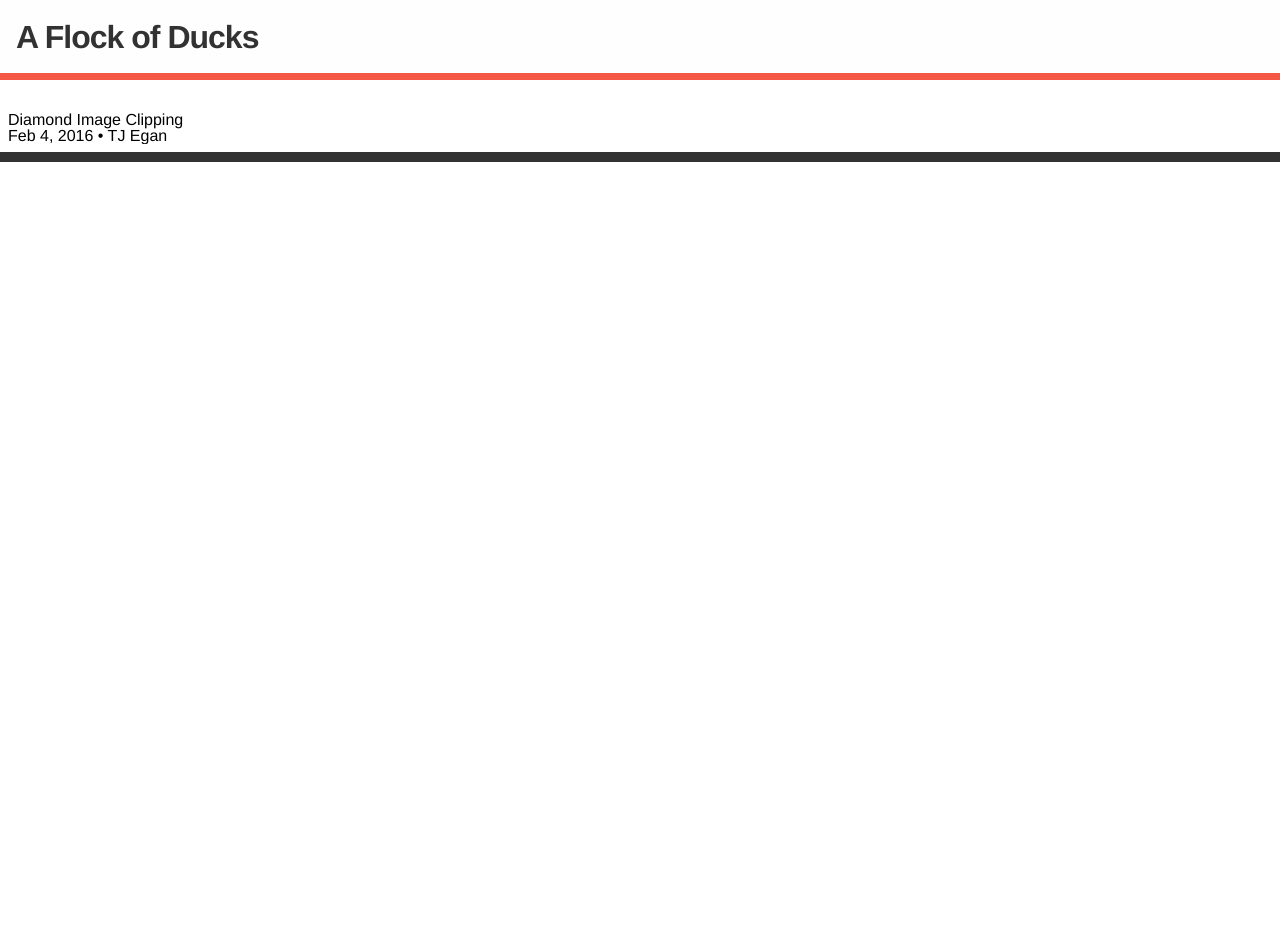
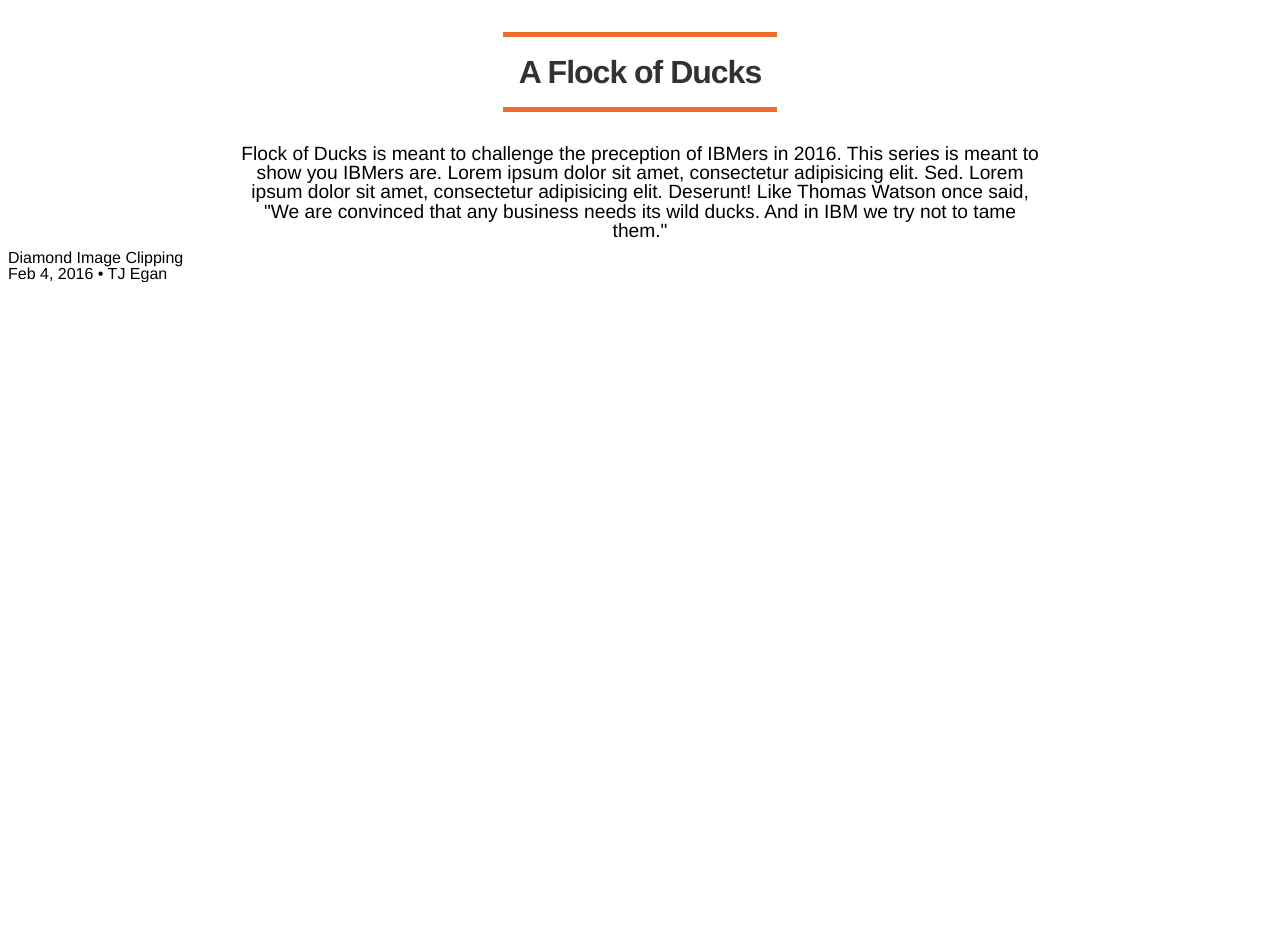
Before and after one commit to tw15egan/IBM-portraits, a Jekyll site: the page built from _posts/2016-01-30-diamonds.html, in a window 1280 px wide. Built offline with Jekyll 4.4.1, drawn with Linux system fonts in a browser that asks for light colours; before the commit the page ends 900 px from its top, so only the background shows below that.

Commit message:
change base font family, change font size on overlay to follow text hierarchy on page, media query for responsive intro paragraph, tidy up css

```diff
--- a/_includes/intro.html
+++ b/_includes/intro.html
@@ -0,0 +1,3 @@
+<section class="introduction">
+      <p>Flock of Ducks is meant to challenge the preception of IBMers in 2016. This series is meant to show you IBMers are. Lorem ipsum dolor sit amet, consectetur adipisicing elit. Sed. Lorem ipsum dolor sit amet, consectetur adipisicing elit. Deserunt! Like Thomas Watson once said, "We are convinced that any business needs its wild ducks. And in IBM we try not to tame them."</p>
+</section>
--- a/_sass/_content.scss
+++ b/_sass/_content.scss
@@ -38,7 +38,7 @@
     color: $white;
 
     &--name {
-      font-size: 2rem;
+      font-size: 1.5rem;
       text-align: center;
       padding-bottom: $padding-small;
       border-bottom: 2px solid $gray-dark;
--- a/css/main.css
+++ b/css/main.css
@@ -70,65 +70,11 @@
   width: 100%;
   margin: 0 auto; }
 
-.main-header {
-  display: -webkit-box;
-  display: -webkit-flex;
-  display: -ms-flexbox;
-  display: flex;
-  -webkit-box-pack: justify;
-  -webkit-justify-content: space-between;
-      -ms-flex-pack: justify;
-          justify-content: space-between;
-  -webkit-box-align: start;
-  -webkit-align-items: flex-start;
-      -ms-flex-align: start;
-          align-items: flex-start;
-  -webkit-box-orient: vertical;
-  -webkit-box-direction: normal;
-  -webkit-flex-direction: column;
-      -ms-flex-direction: column;
-          flex-direction: column;
-  height: auto;
-  width: 100%;
-  background-color: #323232;
-  margin-bottom: 2em; }
-  .main-header a.main-header__title {
-    width: 100%;
-    color: #fefefe;
-    min-height: 5rem;
-    display: -webkit-box;
-    display: -webkit-flex;
-    display: -ms-flexbox;
-    display: flex;
-    -webkit-box-align: center;
-    -webkit-align-items: center;
-        -ms-flex-align: center;
-            align-items: center;
-    -webkit-box-pack: start;
-    -webkit-justify-content: flex-start;
-        -ms-flex-pack: start;
-            justify-content: flex-start;
-    font-size: 2rem;
-    padding: 1rem; }
-    @media (min-width: 1000px) {
-      .main-header a.main-header__title {
-        background-color: #fefefe;
-        color: #323232; } }
-
 .main-content {
   min-height: 800px; }
 
 .main-footer {
-  min-height: 100px;
-  border-top: 10px solid #323232; }
-
-.main-header a.main-header__title {
-  font-size: 26px;
-  color: #a5a6a9;
-  font-weight: 600;
-  letter-spacing: -1px;
-  margin-bottom: 0;
-  border-bottom: 7px solid #f45844; }
+  min-height: 100px; }
 
 .main-header {
   display: -webkit-box;
@@ -150,11 +96,23 @@
           flex-direction: column;
   height: auto;
   width: 100%;
-  background-color: #323232;
-  margin-bottom: 2em; }
+  margin-bottom: 2em;
+  margin-top: 2em;
+  width: 100%;
+  -webkit-box-align: center;
+  -webkit-align-items: center;
+      -ms-flex-align: center;
+          align-items: center; }
   .main-header a.main-header__title {
-    width: 100%;
-    color: #fefefe;
+    font-size: 2rem;
+    font-weight: 600;
+    font-family: "Helvetica Neue", sans-serif;
+    padding: 1rem;
+    letter-spacing: -1px;
+    color: #323232;
+    border-top: 5px solid #ec6b2d;
+    border-bottom: 5px solid #ec6b2d;
+    margin-bottom: 0;
     min-height: 5rem;
     display: -webkit-box;
     display: -webkit-flex;
@@ -163,18 +121,20 @@
     -webkit-box-align: center;
     -webkit-align-items: center;
         -ms-flex-align: center;
-            align-items: center;
-    -webkit-box-pack: start;
-    -webkit-justify-content: flex-start;
-        -ms-flex-pack: start;
-            justify-content: flex-start;
-    font-size: 2rem;
-    font-family: 'Helvetica Neue';
-    padding: 1rem; }
-    @media (min-width: 1000px) {
-      .main-header a.main-header__title {
-        background-color: #fefefe;
-        color: #323232; } }
+            align-items: center; }
+
+.introduction {
+  font-size: 1.2rem;
+  text-align: center;
+  margin: auto;
+  margin-bottom: 0.5em;
+  max-width: 1200px; }
+  @media (max-width: 1285px) {
+    .introduction {
+      max-width: 800px; } }
+  @media (max-width: 831px) {
+    .introduction {
+      max-width: 400px; } }
 
 .main-content {
   display: -webkit-box;
@@ -243,7 +203,7 @@
     background-color: rgba(50, 50, 50, 0.9);
     color: #fefefe; }
     .post__user--name {
-      font-size: 2rem;
+      font-size: 1.5rem;
       text-align: center;
       padding-bottom: 0.5em;
       border-bottom: 2px solid #b2b2b2;
```
Also changed, not shown: _sass/_header.scss (+12 -25 lines), _sass/_intro.scss (+13 -0 lines), _sass/_layout.scss (+1 -26 lines), 1 other file.
